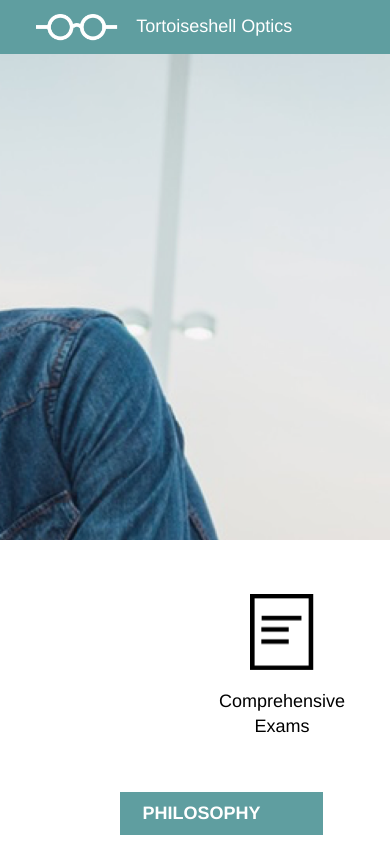
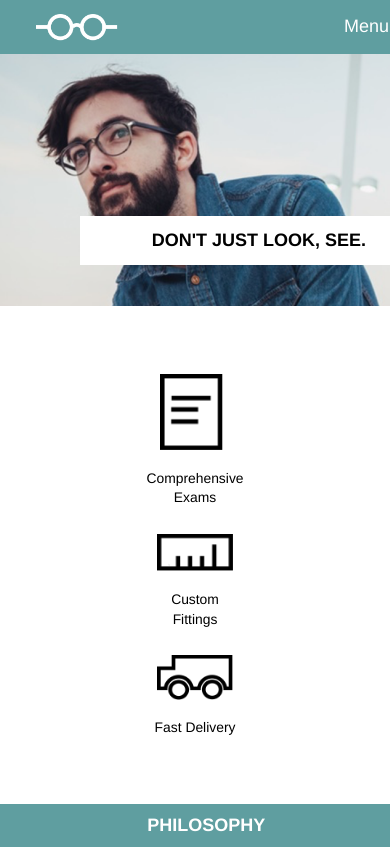
Before and after one commit to KevSB/Tortoiseshell-Optics, a plain HTML site: page index.html in a window 390 px wide. Shown: the top 850 px of the page. Drawn offline with Linux system fonts and the light colour scheme.

Commit message:
nearly complete. tablet size needs more work

```diff
--- a/index.html
+++ b/index.html
@@ -15,9 +15,10 @@
             <h3>Tortoiseshell Optics</h3>
           </div>
           <nav>
-            <span><a href="./index.html">Services</a></span>
-            <span><a href="./index.html">Products</a></span>
-            <span><a href="./index.html">Contact</a></span>
+            <span class="desk"><a href="./index.html">Services</a></span>
+            <span class="desk"><a href="./index.html">Products</a></span>
+            <span class="desk"><a href="./index.html">Contact</a></span>
+            <span class="mobile"><a href="./index.html">Menu</a></span>
           </nav>
         </div>
       </div>
@@ -33,15 +34,15 @@
         <h3>Comprehensive</h3>
         <h3>Exams</h3>
       </div>
-      <div class="services">
-        <div class="icon">
+      <div class="services ruler">
+        <div class="icon half">
           <img src="./resources/images/T-OP ruler-icon.png">
         </div>
         <h3>Custom</h3>
         <h3>Fittings</h3>
       </div>
-      <div class="services">
-        <div class="icon">
+      <div class="services small">
+        <div class="icon truck">
           <img src="./resources/images/T-OP truck-icon.png">
         </div>
         <h3>Fast</h3>
@@ -60,7 +61,7 @@
         </div>
       </div>
     </div>
-    <footer class="copyright container">
+    <footer class="copyright">
       <img src="./resources/images/T-OP logo-black.png">
       <h3>Copyright Tortoiseshell Optics</h3>
     </footer>
--- a/resources/css/style.css
+++ b/resources/css/style.css
@@ -17,7 +17,7 @@ header {
   background-repeat: no-repeat;
   background-position: center;
   background-size: cover;
-  height: 30rem;
+  height: 31rem;
 }
 
 .head {
@@ -27,6 +27,9 @@ header {
   background-color: cadetblue;
   color: white;
   height: 3rem;
+  width: 960px;
+  position: absolute;
+  margin-top: 1rem;
 }
 
 .logo {
@@ -62,7 +65,7 @@ h1 {
   font-size: 2rem;
   line-height: 1.2;
   padding: 1.5rem 5rem;
-  margin-top: 10rem;
+  margin-top: 14rem;
 }
 
 /* Icon Section */
@@ -70,7 +73,6 @@ h1 {
 .icons {
   display: flex;
   justify-content: center;
-
 }
 
 .services {
@@ -82,7 +84,6 @@ h1 {
 .icon {
   height: 4.28rem;
   width: 5rem;
-  margin: 0 auto;
   margin-bottom: 1rem;
 }
 
@@ -122,9 +123,172 @@ footer {
   background-color: azure;
   display: flex;
   align-items: center;
+  width: 1032px;
+  margin: 0 auto;
+  height: 9.5rem;
 }
 
 .copyright img {
   height: 1.5rem;
-  padding: 4rem 1rem 4rem 4rem;
+  padding: 0 1rem 0 4rem;
 }
+
+/* Desktop */
+
+@media only screen and (min-width: 997px) {
+  .mobile {
+    display: none;
+  }
+}
+
+/* Tablet */
+
+@media only screen and (max-width: 996px) {
+  .container {
+    width: 746px;
+}
+
+  .mobile {
+    display: none;
+}
+
+  header {
+    height: 22rem;
+  }
+
+  .head {
+    margin-top: 0px;
+    margin-right: 4rem;
+    width: 750px;
+  }
+
+  h1 {
+    padding: 0.75rem 4rem;
+    font-size: 1.33rem;
+    margin-top: 9rem;
+    margin-right: 18rem;
+  }
+
+  .copyright img {
+    margin-left: 2rem;
+  }
+}
+
+/* Mobile */
+
+@media only screen and (max-width: 470px) {
+  header {
+    height: 17rem;
+    background-position: 20%;
+  }
+
+  .container {
+    width: auto;
+  }
+
+  .desk {
+    display: none;
+  }
+
+  .mobile {
+    display: block;
+  }
+
+  .logo h3 {
+    display: none;
+  }
+
+  .head {
+    width: 470px;
+  }
+
+  nav {
+    margin-right: 3.5rem;
+  }
+
+  h1 {
+    font-size: 1rem;
+    margin-top: 12rem;
+    margin-right: 33rem;
+    padding: 1 12rem;
+  }
+
+  .icons {
+    flex-direction: column;
+    margin-top: 2.23rem;
+  }
+
+  .services {
+    margin: 0 auto 0 auto;
+    font-size: 0.77rem;
+  }
+
+  .services {
+    height: 7.35rem
+  }
+
+  .ruler {
+    height: 5.21rem;
+  }
+
+  .half {
+    height: 2.14rem;
+  }
+
+  .truck {
+    height: 2.5rem;
+  }
+
+  .small {
+    height: 4.5rem;
+    margin-bottom: 3.77rem;
+  }
+
+  .services {
+    margin-top: 1.54rem;
+  }
+
+  .small h3 {
+    display: inline-flex;
+  }
+
+  .add {
+    flex-direction: column;
+    margin-bottom: 0;
+}
+
+  .information {
+    width: 100%;
+}
+
+  .information p {
+    font-size: 0.77rem;
+    margin: 0 0.5rem 4rem 0.5rem;
+}
+
+  .phone {
+    margin-left: 0;
+}
+
+  .information h3 {
+    width: auto;
+    text-align: center;
+}
+
+  footer {
+    width: auto;
+}
+
+  .copyright h3 {
+    display: none;
+}
+
+  .copyright img {
+    padding: 0;
+    margin: 0 auto;
+
+}
+
+
+
+}
```
